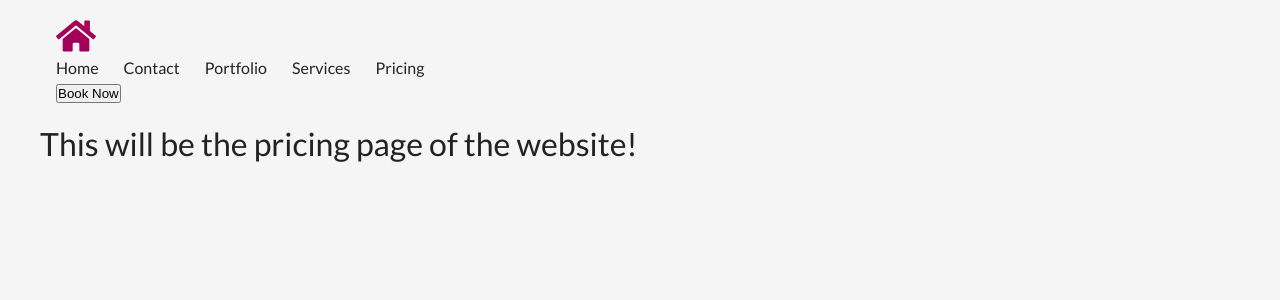
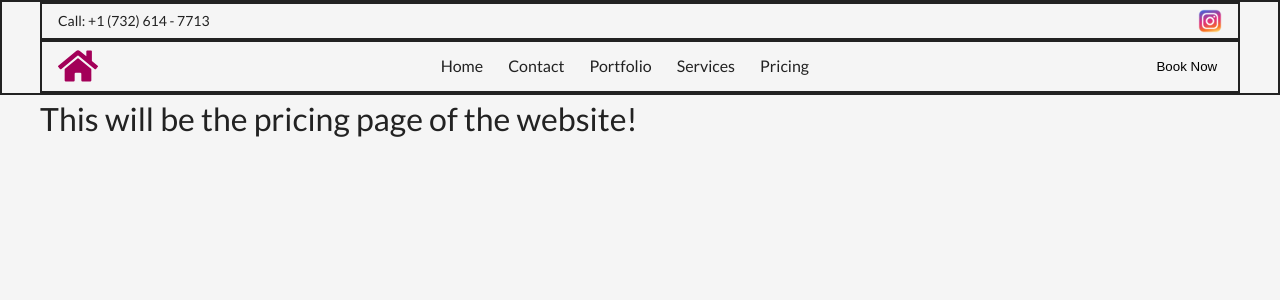
Before and after one commit to chrismadrigaldev/albcosmetology, a React (Vite) app: page /pricing in a window 1280 px wide. Shown: the top 300 px of the page. Built offline with nearby package versions, Linux system fonts and the light colour scheme.

Commit message:
Worked on more of the navbar as well as the general header as a whole.

```diff
--- /dev/null
+++ b/src/components/header/ContactHeader.tsx
@@ -0,0 +1,26 @@
+import { contactContainerStyle } from "../../styles/header/headerStyles";
+
+export const ContactHeader = () => {
+    return (
+        <div style={contactContainerStyle}>
+            <a
+                href="tel:+17326147713"
+                style={{
+                    textDecoration: "none",
+                    color: "#222222",
+                    fontSize: "14px"
+                }}
+            >
+                Call: +1 (732) 614 - 7713
+            </a>
+            <img
+                src="src/assets/png/instagram.png"
+                alt="Instagram Link"
+                style={{
+                    height: "1.5rem",
+                    width: "auto"
+                }}
+            />
+        </div>
+    );
+};
--- /dev/null
+++ b/src/components/header/Header.tsx
@@ -0,0 +1,12 @@
+import { headerContainerStyle } from "../../styles/header/headerStyles";
+import { ContactHeader } from "./ContactHeader";
+import { Navbar } from "./navbar/Navbar";
+
+export const Header = () => {
+    return (
+        <header style={headerContainerStyle}>
+            <ContactHeader />
+            <Navbar />
+        </header>
+    );
+};
--- /dev/null
+++ b/src/components/header/navbar/BookNowButton.tsx
@@ -0,0 +1,13 @@
+export const BookNowButton = () => {
+    return (
+        <button style={{
+            alignItems: "center",
+			border: "none",
+            background: "none",
+            cursor: "pointer",
+			padding: "0.3rem",
+        }}>
+            Book Now
+        </button>
+    );
+};
--- /dev/null
+++ b/src/components/header/navbar/Navbar.tsx
@@ -0,0 +1,16 @@
+import { FaHome } from 'react-icons/fa';
+import { NavbarLinks } from "./NavbarLinks";
+import { navbarContainerStyle } from '../../../styles/header/navbarStyles';
+import { BookNowButton } from './BookNowButton';
+
+export const Navbar = () => {
+    return (
+        <nav style={navbarContainerStyle}>
+            <a href="/" style={{ alignItems: "center", display: "flex" }}>
+                <FaHome size="2.5rem" style={{ color: "#A30059" }} />
+            </a>
+            <NavbarLinks />
+            <BookNowButton />
+        </nav>
+    );
+};
--- a/src/components/navbar/NavbarLinks.tsx
+++ b/src/components/header/navbar/NavbarLinks.tsx
@@ -1,14 +1,8 @@
+import { navbarLinksListStyle } from "../../../styles/header/navbarStyles";
+
 export const NavbarLinks = () => {
     return (
-        <ul
-            style={{
-                margin: 0,
-                padding: 0,
-                listStyle: "none",
-                display: "flex",
-                gap: "25px",
-            }}
-        >
+        <ul style={navbarLinksListStyle}>
             <li><a href="/" style={{ textDecoration: "none", color: "#222222" }}>Home</a></li>
             <li><a href="/contact" style={{ textDecoration: "none", color: "#222222" }}>Contact</a></li>
             <li><a href="/portfolio" style={{ textDecoration: "none", color: "#222222" }}>Portfolio</a></li>
--- a/src/components/navbar/Navbar.tsx
+++ /dev/null
@@ -1,19 +0,0 @@
-import { navbarContainerStyle } from "../../styles/navbar/navbarStyles";
-import { FaHome } from 'react-icons/fa';
-import { NavbarLinks } from "./NavbarLinks";
-
-export const Navbar = () => {
-    return (
-        <header style={navbarContainerStyle}>
-            <nav>
-                <a href="/" style={{ alignItems: "center", display: "flex" }}>
-                    <FaHome size="2.5rem" style={{ color: "#A30059" }} />
-                </a>
-                <NavbarLinks />
-                <button>
-                    Book Now
-                </button>
-            </nav>
-        </header>
-    );
-};
--- a/src/components/utils/PageLayout.tsx
+++ b/src/components/utils/PageLayout.tsx
@@ -1,6 +1,6 @@
 import { ReactNode } from "react";
 import { Footer } from "../footer/Footer";
-import { Navbar } from "../navbar/Navbar";
+import { Header } from "../header/Header";
 
 type PageLayoutProps = { children : ReactNode };
 
@@ -8,7 +8,7 @@ const PageLayout = ({ children }: PageLayoutProps) => {
     return (
         <>
 
-            <Navbar />
+            <Header />
             {children}
             <Footer />
         </>
--- /dev/null
+++ b/src/styles/header/headerStyles.ts
@@ -0,0 +1,21 @@
+import { CSSProperties } from "react";
+
+export const headerContainerStyle: CSSProperties = {
+    width: "100%",
+    margin: 0,
+    padding: 0,
+    display: "flex",
+    flexDirection: "column",
+    border: "2px solid #222222"
+};
+
+export const contactContainerStyle: CSSProperties = {
+    width: "100%",
+    maxWidth: "1200px",
+    margin: "0 auto",
+    padding: "0.3rem 1rem",
+    display: "flex",
+    alignItems: "center",
+    justifyContent: "space-between",
+    border: "2px solid #222222"
+};
--- /dev/null
+++ b/src/styles/header/navbarStyles.ts
@@ -0,0 +1,20 @@
+import { CSSProperties } from "react";
+
+export const navbarContainerStyle: CSSProperties = {
+    width: "100%",
+    maxWidth: "1200px",
+    margin: "0 auto",
+    padding: "0.3rem 1rem",
+    display: "flex",
+    alignItems: "center",
+    justifyContent: "space-between",
+    border: "2px solid #222222"
+};
+
+export const navbarLinksListStyle: CSSProperties = {
+    margin: 0,
+    padding: 0,
+    listStyle: "none",
+    display: "flex",
+    gap: "25px",
+};
--- a/src/styles/navbar/navbarStyles.ts
+++ /dev/null
@@ -1,11 +0,0 @@
-import { CSSProperties } from "react";
-
-export const navbarContainerStyle: CSSProperties = {
-    width: "100%",
-    maxWidth: "1200px",
-    margin: "0 auto",
-    padding: "1rem",
-    display: "flex",
-    alignItems: "center",
-    justifyContent: "space-between"
-};
```
Also changed, not shown: src/assets/png/instagram.png (added).
